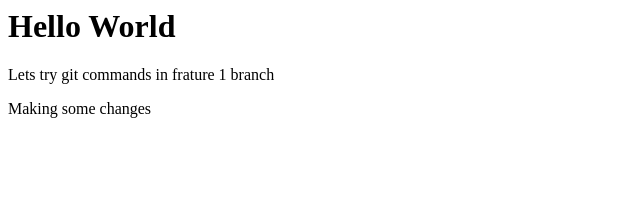
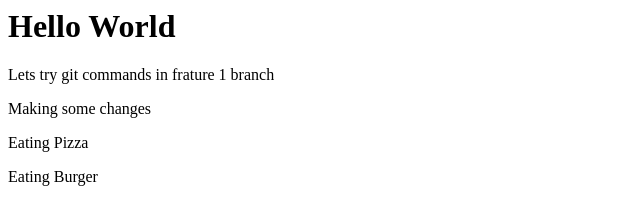
Before and after one commit to CT-PoojaJ/PracticeDummy, a plain HTML site: page index.html in a window 1280 px wide. Shown: the whole page, without its empty margins (0-640 px from the left). Drawn offline with Linux system fonts and the light colour scheme.

Commit message:
Pizza burger commit

```diff
--- a/index.html
+++ b/index.html
@@ -2,4 +2,6 @@
     <h1>Hello World</h1>
     <p>Lets try git commands in frature 1 branch</p>
     <p>Making some changes</p>
+    <p>Eating Pizza</p>
+    <p>Eating Burger</p>
 </div>
```
